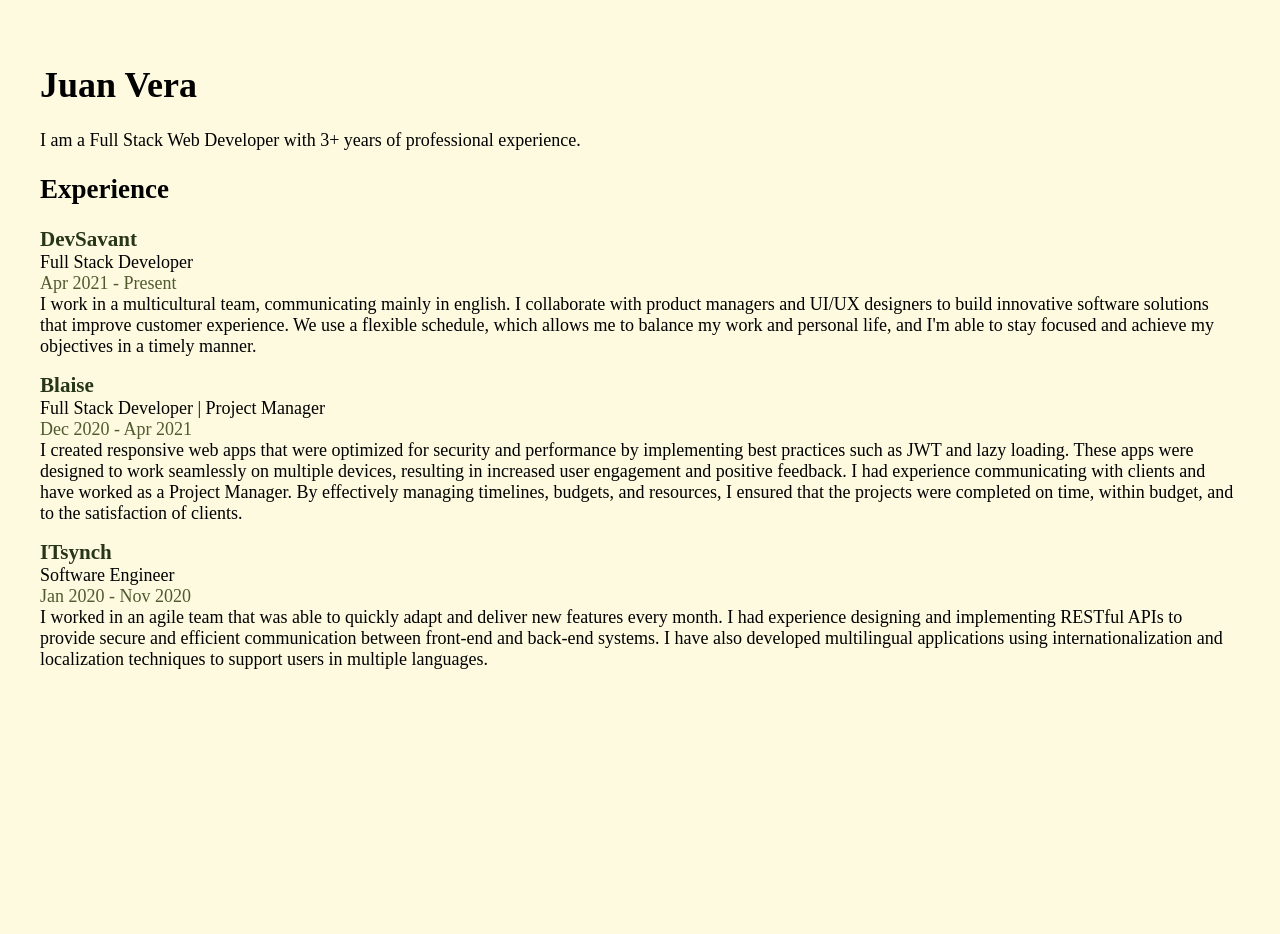
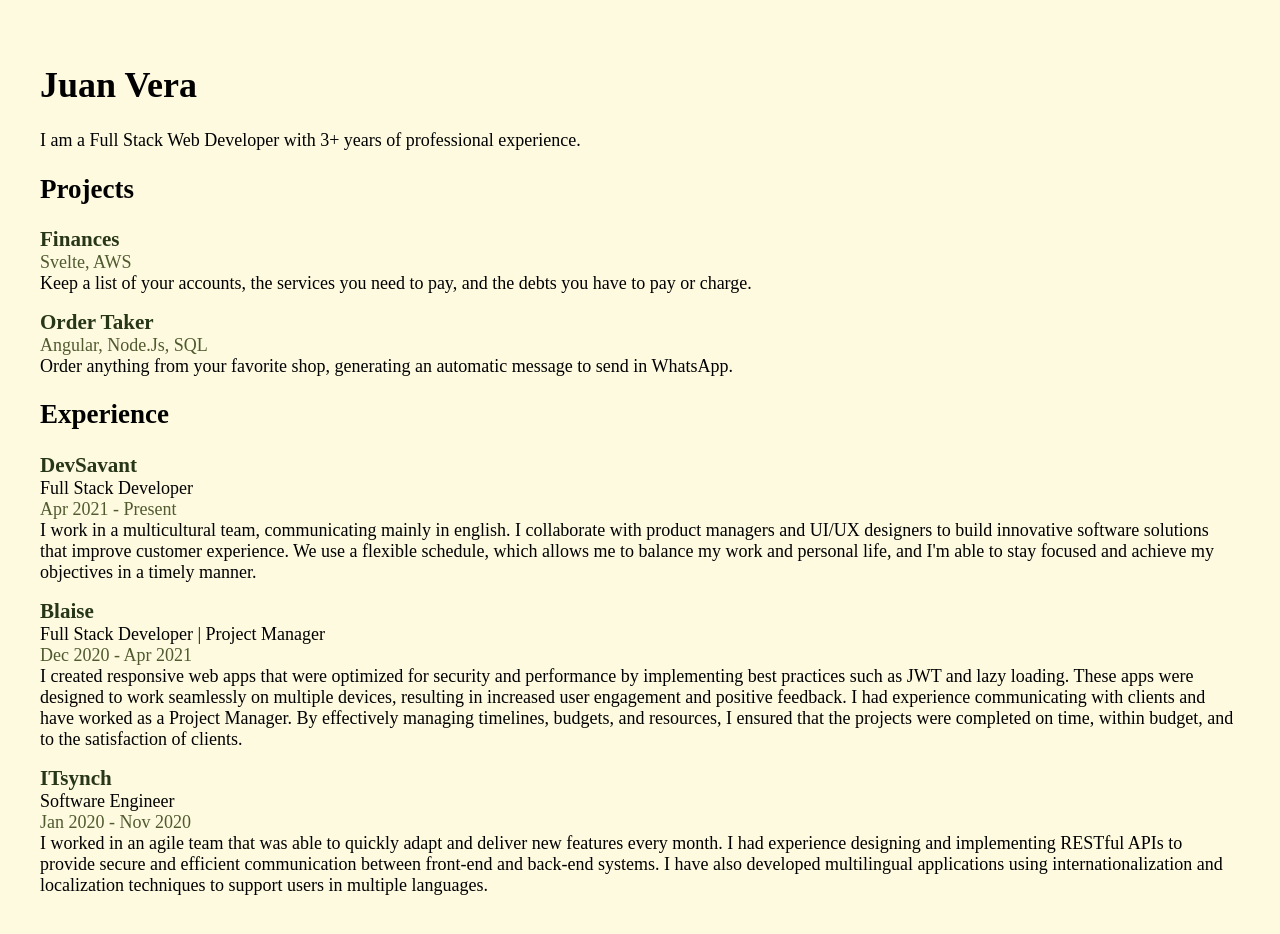
Before and after one commit to juanfrvera/juanfrvera.github.io, a SvelteKit app: page / in a window 1280 px wide. Before the commit the page ends 800 px from the top, so only its background shows below. Built offline with nearby package versions, Linux system fonts and the light colour scheme.

Commit message:
wip: projects

```diff
--- /dev/null
+++ b/src/components/project.svelte
@@ -0,0 +1,19 @@
+<div>
+	<h3 id="title">
+		<slot name="name" />
+	</h3>
+	<div id="techs">
+		<slot name="techs" />
+	</div>
+	<slot />
+</div>
+
+<style>
+	#title {
+		margin: 0;
+		color: #283618;
+	}
+	#techs {
+		color: #505a2e;
+	}
+</style>
--- a/src/routes/+page.svelte
+++ b/src/routes/+page.svelte
@@ -1,13 +1,33 @@
 <script>
 	import Experience from '../components/experience.svelte';
+	import Project from '../components/project.svelte';
 </script>
 
 <div id="container">
-    <h1>Juan Vera</h1>
+	<h1>Juan Vera</h1>
 	I am a Full Stack Web Developer with 3+ years of professional experience.
 
+	<h2>Projects</h2>
+	<div class="section">
+		<Project>
+			<span slot="name">Finances</span>
+			<span slot="techs">Svelte, AWS</span>
+			<div>
+				Keep a list of your accounts, the services you need to pay, and the debts you have to pay or
+				charge.
+			</div>
+		</Project>
+		<Project>
+			<span slot="name">Order Taker</span>
+			<span slot="techs">Angular, Node.Js, SQL</span>
+            <div>
+                Order anything from your favorite shop, generating an automatic message to send in WhatsApp.
+            </div>
+		</Project>
+	</div>
+
 	<h2>Experience</h2>
-	<div id="experiences">
+	<div class="section">
 		<Experience>
 			<span slot="company">DevSavant</span>
 			<span slot="roles">Full Stack Developer</span>
@@ -55,7 +75,7 @@
 	#container {
 		padding: 32px;
 	}
-	#experiences {
+	.section {
 		display: flex;
 		flex-direction: column;
 		row-gap: 16px;
```
